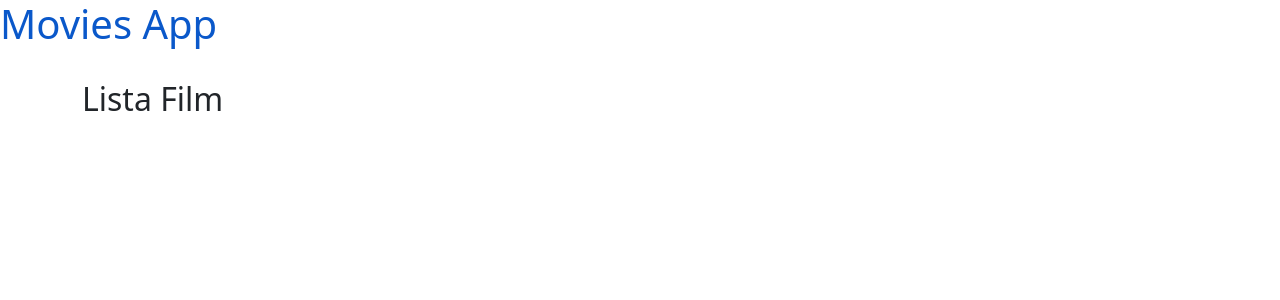
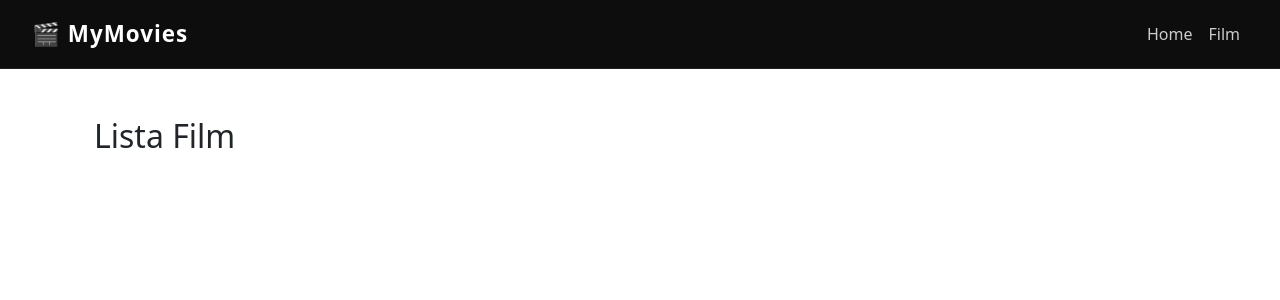
Before and after one commit to giustoantonadev/webapp-react, a React (Vite) app: page / in a window 1280 px wide. Shown: the top 300 px of the page. Built offline with nearby package versions, Linux system fonts and the light colour scheme; no server answers.

Commit message:
adding Navbar and Layout components; enhance ReviewForm and ReviewItem with improved styling

```diff
--- /dev/null
+++ b/src/components/Navbar.jsx
@@ -0,0 +1,57 @@
+export default function Navbar() {
+    return (
+        <nav
+            className="navbar navbar-expand-lg"
+            style={{
+                backgroundColor: "#0d0d0d",
+                borderBottom: "1px solid #222",
+                padding: "12px 20px"
+            }}
+        >
+            <div className="container-fluid">
+
+                {/* Logo */}
+                <a
+                    className="navbar-brand"
+                    href="/"
+                    style={{
+                        color: "white",
+                        fontWeight: "bold",
+                        fontSize: "1.4rem",
+                        letterSpacing: "1px"
+                    }}
+                >
+                    🎬 MyMovies
+                </a>
+
+                {/* Menu */}
+                <div className="collapse navbar-collapse">
+                    <ul className="navbar-nav ms-auto">
+
+                        <li className="nav-item">
+                            <a
+                                className="nav-link"
+                                href="/"
+                                style={{ color: "#ccc" }}
+                            >
+                                Home
+                            </a>
+                        </li>
+
+                        <li className="nav-item">
+                            <a
+                                className="nav-link"
+                                href="/movies"
+                                style={{ color: "#ccc" }}
+                            >
+                                Film
+                            </a>
+                        </li>
+
+                    </ul>
+                </div>
+
+            </div>
+        </nav>
+    );
+}
--- a/src/components/ReviewForm.jsx
+++ b/src/components/ReviewForm.jsx
@@ -24,31 +24,78 @@ export default function ReviewForm({ movieId, onReviewAdded }) {
             .catch(err => console.error('Errore invio recensione:', err))
     }
     return (
-        <form onSubmit={handleSubmit} className="mb-4">
-            <h4>Aggiungi una recensione</h4>
-            <div>
-                <label>Utente</label>
-                <input value={author} onChange={e => setAuthor(e.target.value)} className="form-control" />
-            </div>
+        <div
+            className="card p-4 mt-4"
+            style={{
+                backgroundColor: "#1a1a1a",
+                color: "white",
+                border: "1px solid #333",
+                borderRadius: "12px"
+            }}
+        >
+            <h4 className="mb-3">Aggiungi una recensione</h4>
 
-            <div className="mb-2">
-                <label>Voto (1-5)</label>
+            <form onSubmit={handleSubmit}>
+
+                {/* Autore */}
+                <div className="mb-3">
+                    <label className="form-label">Utente</label>
                     <input
-                    onChange={e => setRating(e.target.value)}
-                    type="number"
+                        value={author}
+                        onChange={e => setAuthor(e.target.value)}
                         className="form-control"
-                    min='1'
-                    max='5'
-                    value={rating}
+                        style={{
+                            backgroundColor: "#111",
+                            color: "white",
+                            border: "1px solid #444"
+                        }}
                     />
                 </div>
 
-            <div>
-                <label>Commento</label>
-                <textarea onChange={e => setContent(e.target.value)} value={content} className="form-control" />
+                {/* Voto */}
+                <div className="mb-3">
+                    <label className="form-label">Voto (1-5)</label>
+                    <input
+                        type="number"
+                        min="1"
+                        max="5"
+                        value={rating}
+                        onChange={e => setRating(e.target.value)}
+                        className="form-control"
+                        style={{
+                            backgroundColor: "#111",
+                            color: "white",
+                            border: "1px solid #444"
+                        }}
+                    />
                 </div>
 
-            <button className="btn btn-success">Invia</button>
+                {/* Commento */}
+                <div className="mb-3">
+                    <label className="form-label">Commento</label>
+                    <textarea
+                        value={content}
+                        onChange={e => setContent(e.target.value)}
+                        className="form-control"
+                        rows="4"
+                        style={{
+                            backgroundColor: "#111",
+                            color: "white",
+                            border: "1px solid #444"
+                        }}
+                    ></textarea>
+                </div>
+
+                {/* Bottone */}
+                <button
+                    className="btn btn-primary w-100"
+                    style={{ borderRadius: "8px" }}
+                >
+                    Invia
+                </button>
+
             </form>
-    )
+        </div>
+    );
+
 }
--- a/src/components/ReviewItem.jsx
+++ b/src/components/ReviewItem.jsx
@@ -1,11 +1,36 @@
 export default function ReviewItem({ review }) {
     return (
-        <li className="list-group-item">
-            <strong>Utente:</strong> {review.author}
-            <br />
-            <strong>Voto:</strong> {review.rating} / 5
-            <br />
-            <strong>Commento:</strong> {review.content}
+        <li
+            className="list-group-item mb-3"
+            style={{
+                backgroundColor: "#1a1a1a",
+                color: "white",
+                border: "1px solid #333",
+                borderRadius: "8px",
+                padding: "15px"
+            }}
+        >
+            <div className="d-flex justify-content-between align-items-center">
+                <strong style={{ fontSize: "1.1rem" }}>
+                    {review.author}
+                </strong>
+
+                <span
+                    className="badge"
+                    style={{
+                        backgroundColor: "#0d6efd",
+                        fontSize: "0.9rem",
+                        padding: "8px 12px",
+                        borderRadius: "6px"
+                    }}
+                >
+                    {review.rating} / 5
+                </span>
+            </div>
+
+            <p className="mt-3 mb-0" style={{ lineHeight: "1.5" }}>
+                {review.content}
+            </p>
         </li>
     );
 }
--- a/src/components/ReviewList.jsx
+++ b/src/components/ReviewList.jsx
@@ -2,10 +2,18 @@ import ReviewItem from "./ReviewItem";
 
 export default function ReviewList({ reviews }) {
     return (
-        <ul className="list-group">
+        <ul
+            className="list-group mt-3"
+            style={{
+                backgroundColor: "transparent",
+                border: "none",
+                padding: 0
+            }}
+        >
             {reviews.map(review => (
                 <ReviewItem key={review.id} review={review} />
             ))}
         </ul>
-    )
+    );
+
 }
--- /dev/null
+++ b/src/layouts/Layout.jsx
@@ -0,0 +1,14 @@
+import { Outlet } from "react-router-dom";
+import Navbar from "../components/Navbar";
+
+export default function Layout() {
+    return (
+        <>
+            <Navbar />
+
+            <div className="container py-4">
+                <Outlet />
+            </div>
+        </>
+    );
+}
```
Also changed, not shown: src/App.jsx (+6 -3 lines). Lines whose indentation alone changed are shown as unchanged.
